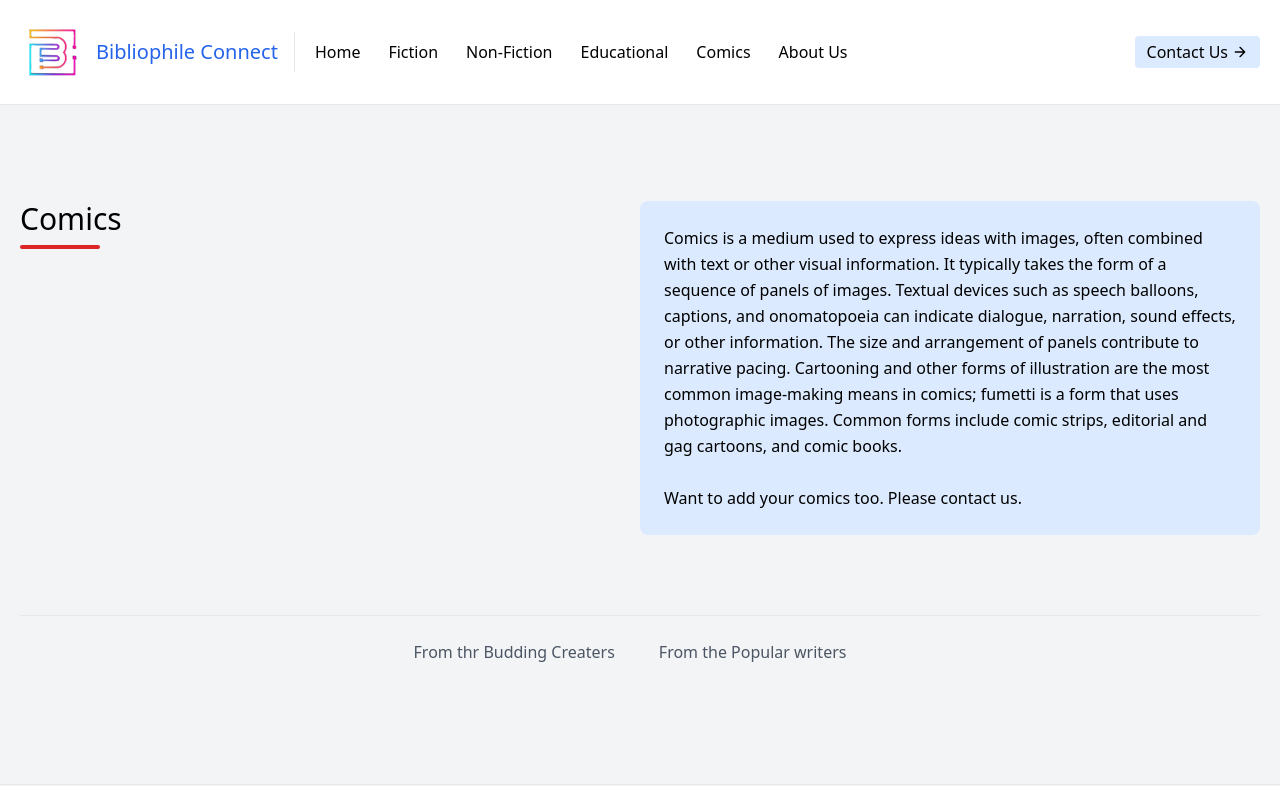
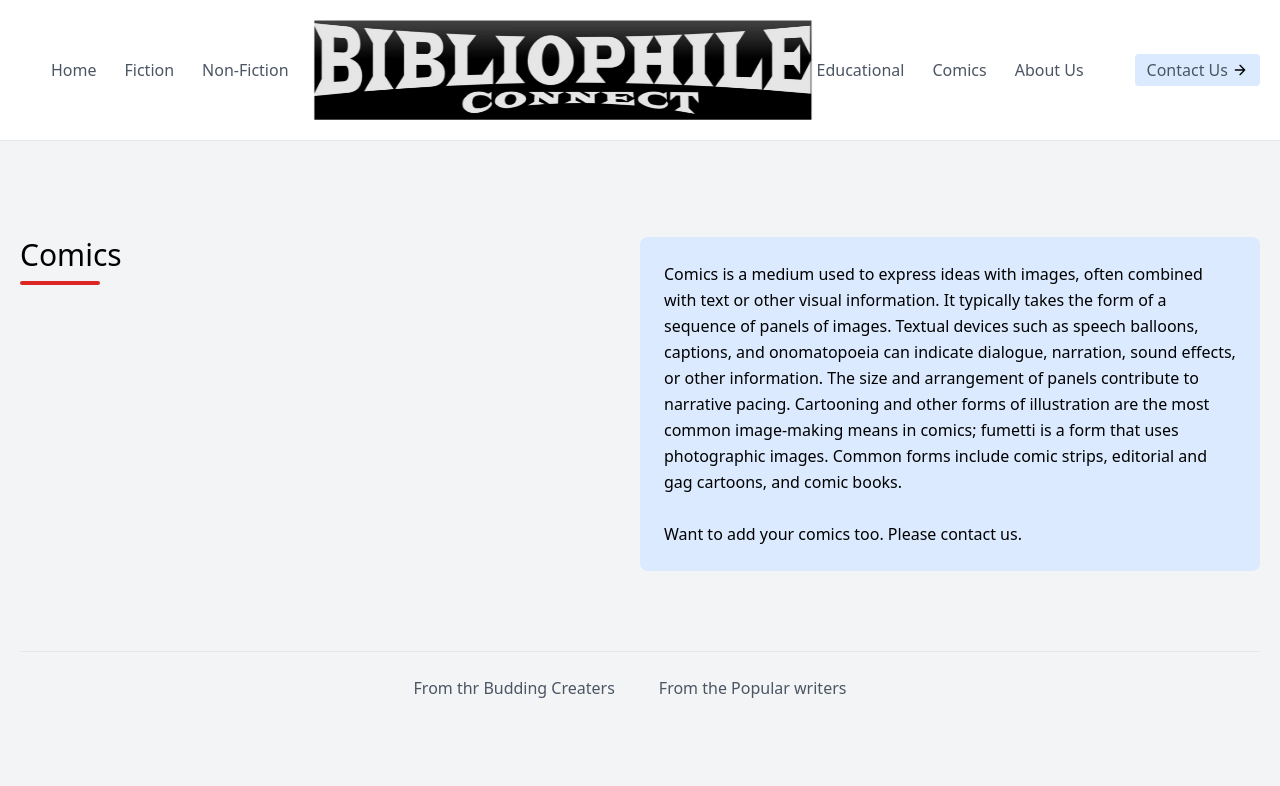
Before and after one commit to yashmahajan29/Bibliophile-Connect, a plain HTML site: page comics.html in a window 1280 px wide. Shown: the top 786 px of the page. Drawn offline with nearby package versions, Linux system fonts and the light colour scheme.

Commit message:
comic change no 1

```diff
--- a/comics.html
+++ b/comics.html
@@ -9,16 +9,13 @@
     <link rel="icon" type="image/x-icon" href="images/favicon (4).ico">
 </head>
 <body>
- <header class="text-black-600  body-font">
+  <header class="text-gray-600 body-font">
     <div class="container mx-auto flex flex-wrap p-5 flex-col md:flex-row items-center">
-     <a class="flex title-font font-medium items-center text-blue-600 mb-4 md:mb-0">
-       <img src="images/favicon.ico" alt="logo">
-       <span class="ml-3 text-xl">Bibliophile Connect</span>
-     </a>
-     <nav class="md:mr-auto md:ml-4 md:py-1 md:pl-4 md:border-l md:border-black-600	flex flex-wrap items-center text-base justify-center ">
+      <nav class="md:ml-auto md:mr-auto flex flex-wrap items-center text-base justify-center">
       <a href="index.html"class="mr-5 hover:bg-blue-100 p-1 rounded-lg">Home</a>
        <a href="Fiction.html"class="mr-5 hover:bg-blue-100 p-1 rounded-lg">Fiction</a>
        <a href="Non-Fiction.html"class="mr-5 hover:bg-blue-100 p-1 rounded-lg">Non-Fiction</a>
+       <img src="images/new_fic/0001.jpg" alt="logo" style="width:500px;height:100px;">
        <a href="Educational.html"class="mr-5 hover:bg-blue-100 p-1 rounded-lg">Educational</a>
        <a href="comics.html"class="mr-5 hover:bg-blue-100 p-1 rounded-lg">Comics</a>
        <a href="Aboutus.html"class="mr-5 hover:bg-blue-100 p-1 rounded-lg">About Us</a>
```
Also changed, not shown: Non-Fiction.html (+1 -1 lines), newnonfic.html (+1 -1 lines), images/new_fic/0001.jpg (added). Lines whose indentation alone changed are shown as unchanged.
